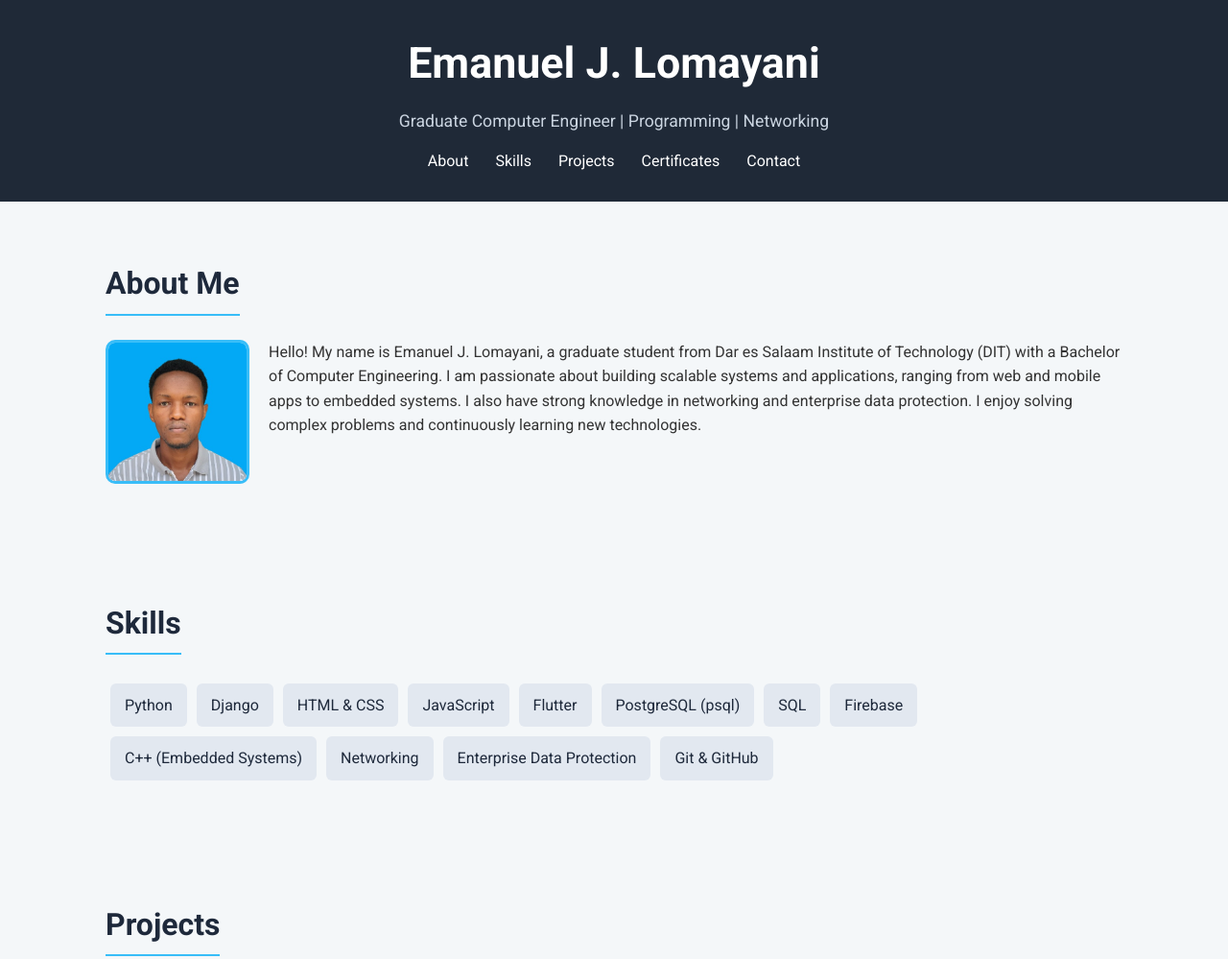
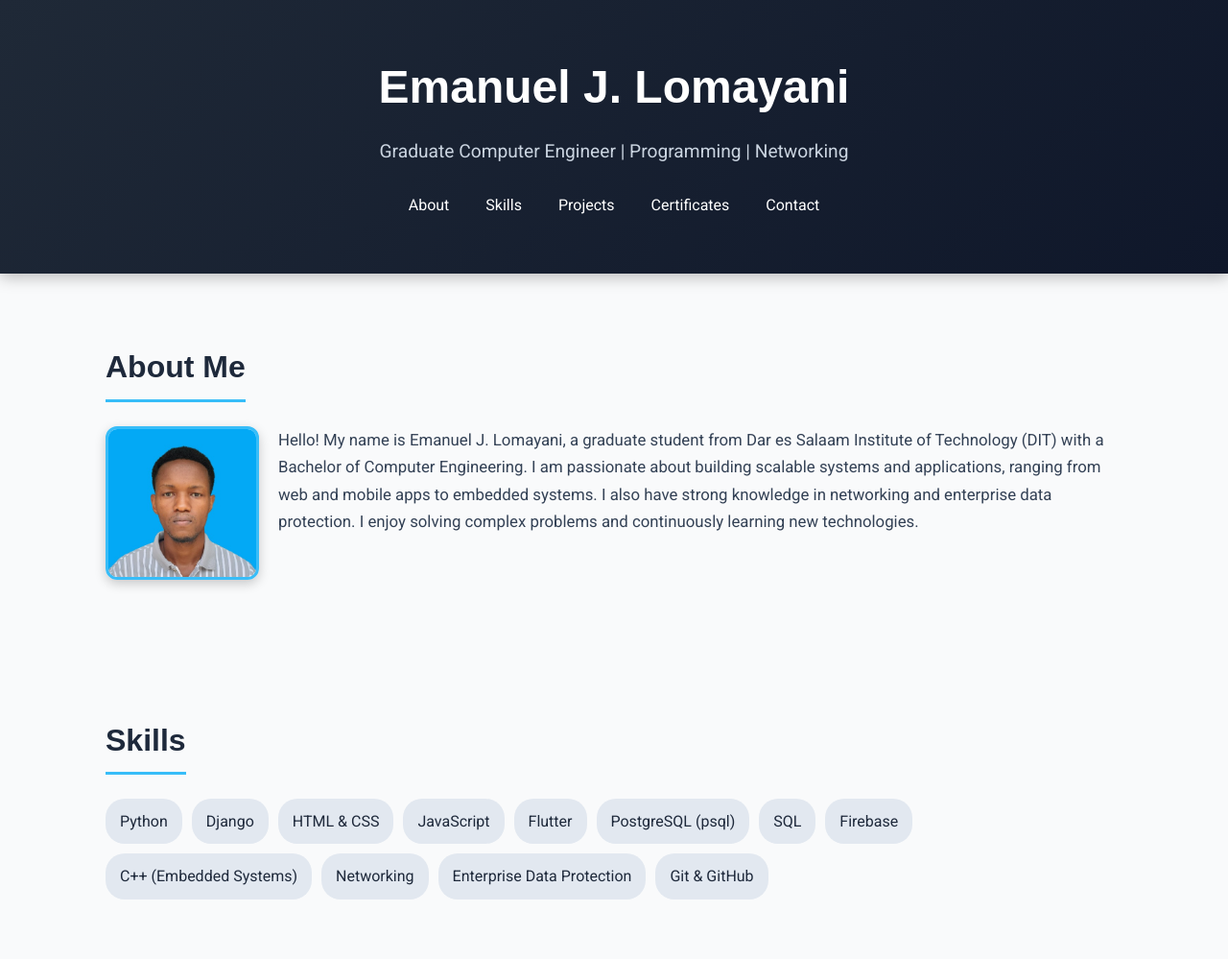
Before and after one commit to emmajulius/my-portfolio, a plain HTML site: page index.html in a window 1280 px wide. Shown: the top 999 px of the page at 96% size. Drawn offline with Linux system fonts and the light colour scheme.

Commit message:
update UI

```diff
--- a/index.html
+++ b/index.html
@@ -6,47 +6,168 @@
   <title>Emanuel J. Lomayani - Developer Portfolio</title>
   <link href="https://fonts.googleapis.com/css2?family=Roboto:wght@400;700&display=swap" rel="stylesheet">
  <style>
-    * {margin: 0; padding: 0; box-sizing: border-box; font-family: 'Roboto', sans-serif;}
-    body {background: #f4f7f9; color: #333; line-height: 1.6;}
-    header {background: #1f2937; color: #fff; padding: 30px 20px; text-align: center;}
-    header h1 {font-size: 2.8rem; margin-bottom: 10px;}
-    header p {font-size: 1.1rem; color: #cbd5e1;}
-    nav {margin-top: 15px;}
-    nav a {color: #fff; margin: 0 12px; text-decoration: none; font-weight: 500; transition: 0.3s;}
-    nav a:hover {color: #38bdf8;}
-    section {padding: 60px 20px; max-width: 1100px; margin: auto;}
-    h2 {margin-bottom: 25px; color: #1e293b; font-size: 2rem; border-bottom: 2px solid #38bdf8; display: inline-block; padding-bottom: 5px;}
-    .skills ul, .certificates ul {list-style: none; display: flex; flex-wrap: wrap;}
-    .skills li, .certificates li {background: #e2e8f0; color: #1e293b; padding: 10px 15px; margin: 5px; border-radius: 6px; font-weight: 500;}
-    .project-list {display: grid; grid-template-columns: repeat(auto-fit, minmax(280px, 1fr)); gap: 25px;}
-    .project {background: #fff; padding: 20px; border-radius: 10px; box-shadow: 0 6px 15px rgba(0,0,0,0.1); transition: transform 0.3s, box-shadow 0.3s;}
-    .project:hover {transform: translateY(-5px); box-shadow: 0 12px 20px rgba(0,0,0,0.15);}
-    .project h3 {margin-bottom: 10px; color: #0f172a;}
-    .project a {display: inline-block; margin-top: 10px; color: #38bdf8; text-decoration: none; font-weight: 500;}
-    .project a:hover {text-decoration: underline;}
-    footer {background: #1f2937; color: #fff; text-align: center; padding: 25px 20px; margin-top: 50px;}
-    .contact p a {color: #38bdf8; text-decoration: none;}
-    .contact p a:hover {text-decoration: underline;}
+    /* Reset & Base */
+    * {margin: 0; padding: 0; box-sizing: border-box;}
+    body {background: #f9fafb; color: #334155; font-family: 'Roboto', sans-serif; line-height: 1.7; scroll-behavior: smooth;}
 
+    /* Header */
+    header {
+      background: linear-gradient(135deg, #1f2937, #0f172a);
+      color: #fff;
+      padding: 50px 20px;
+      text-align: center;
+      box-shadow: 0 4px 15px rgba(0,0,0,0.25);
+    }
+    header h1 {
+      font-family: 'Montserrat', sans-serif;
+      font-size: 3rem;
+      margin-bottom: 10px;
+    }
+    header p {font-size: 1.2rem; color: #cbd5e1;}
+
+    /* Navigation */
+    nav {
+  margin-top: 20px;
+  display: flex;
+  justify-content: center;
+  flex-wrap: wrap; /* ensures it wraps neatly on small screens */
+  gap: 18px;
+}
+
+nav a {
+  color: #fff;
+  text-decoration: none;
+  font-weight: 500;
+  position: relative;
+  transition: 0.3s;
+  padding: 6px 10px;
+}
+
+nav a::after {
+  content: "";
+  display: block;
+  width: 0;
+  height: 2px;
+  background: #38bdf8;
+  transition: width 0.3s;
+  margin: auto;
+}
+
+nav a:hover::after {
+  width: 100%;
+}
+
+
+    /* Sections */
+    section {
+      padding: 70px 20px;
+      max-width: 1100px;
+      margin: auto;
+      animation: fadeIn 0.8s ease-in-out;
+    }
+    h2 {
+      margin-bottom: 25px;
+      color: #1e293b;
+      font-size: 2rem;
+      border-bottom: 3px solid #38bdf8;
+      display: inline-block;
+      padding-bottom: 6px;
+      font-family: 'Montserrat', sans-serif;
+    }
+
+    /* About Section */
     .about-content {
       display: flex;
       align-items: flex-start;
       gap: 20px;
-  flex-wrap: wrap; /* for responsiveness */
+      flex-wrap: wrap;
+    }
+    .about-pic {
+      width: 160px;
+      height: 160px;
+      border-radius: 12px;
+      object-fit: cover;
+      border: 3px solid #38bdf8;
+      box-shadow: 0 4px 12px rgba(0,0,0,0.2);
+    }
+    .about-content p {flex: 1; font-size: 1.05rem;}
+
+    /* Skills & Certificates */
+    .skills ul, .certificates ul {
+      list-style: none;
+      display: flex;
+      flex-wrap: wrap;
+      gap: 10px;
+    }
+    .skills li, .certificates li {
+      background: #e2e8f0;
+      color: #1e293b;
+      padding: 10px 15px;
+      border-radius: 20px;
+      font-weight: 500;
+      transition: 0.3s;
+    }
+    .skills li:hover, .certificates li:hover {
+      background: #38bdf8;
+      color: #fff;
+      transform: translateY(-3px);
     }
 
-.about-pic {
-  width: 150px;
-  height: 150px;
-  border-radius: 10px; /* slightly rounded corners */
-  object-fit: cover;
-  border: 3px solid #38bdf8; /* optional accent border */
+    /* Projects */
+    .project-list {
+      display: grid;
+      grid-template-columns: repeat(auto-fit, minmax(280px, 1fr));
+      gap: 25px;
     }
+    .project {
+      background: #fff;
+      padding: 20px;
+      border-radius: 12px;
+      box-shadow: 0 6px 15px rgba(0,0,0,0.1);
+      transition: transform 0.3s, box-shadow 0.3s;
+    }
+    .project:hover {
+      transform: translateY(-6px);
+      box-shadow: 0 12px 24px rgba(0,0,0,0.15);
+    }
+    .project h3 {margin-bottom: 10px; color: #0f172a;}
+    .project a {
+      display: inline-block;
+      margin-top: 12px;
+      color: #38bdf8;
+      text-decoration: none;
+      font-weight: 500;
+    }
+    .project a i {margin-right: 6px;}
+    .project a:hover {text-decoration: underline;}
 
-.about-content p {
-  flex: 1; /* text takes remaining space */
+    /* Contact */
+    .contact p {margin: 8px 0;}
+    .contact p a {color: #38bdf8; text-decoration: none;}
+    .contact p a:hover {text-decoration: underline;}
+    .contact i {margin-right: 8px; color: #0f172a;}
+
+    /* Footer */
+    footer {
+      background: linear-gradient(135deg, #0f172a, #1f2937);
+      color: #fff;
+      text-align: center;
+      padding: 25px 20px;
+      margin-top: 50px;
     }
+    footer .socials a {
+      color: #38bdf8;
+      margin: 0 10px;
+      font-size: 1.4rem;
+      transition: 0.3s;
+    }
+    footer .socials a:hover {color: #fff;}
 
+    /* Animations */
+    @keyframes fadeIn {
+      from {opacity: 0; transform: translateY(20px);}
+      to {opacity: 1; transform: translateY(0);}
+    }
   </style>
 </head>
 <body>
@@ -145,7 +266,7 @@
     <h2>Contact Me</h2>
     <p>Phone Number: +255756556768</p>
     <p>Email: <a href="mailto:emmajulius2512@gmail.com">emmajulius2512@gmail.com</a></p>
-    <p>LinkedIn: <a href="https://www.linkedin.com/in/emanuel-julius-lomayani-44b75b306" target="_blank">linkedin.com/in/emanuel-julius-lomayani-44b75b306</a></p>
+    <p>LinkedIn: <a href="https://www.linkedin.com/in/emanuel-lomayani" target="_blank">linkedin.com/in/emanuel</a></p>
     <p>GitHub: <a href="https://github.com/emmajulius" target="_blank">github.com/emmajulius</a></p>
   </section>
 
```
Lines whose indentation alone changed are shown as unchanged.
